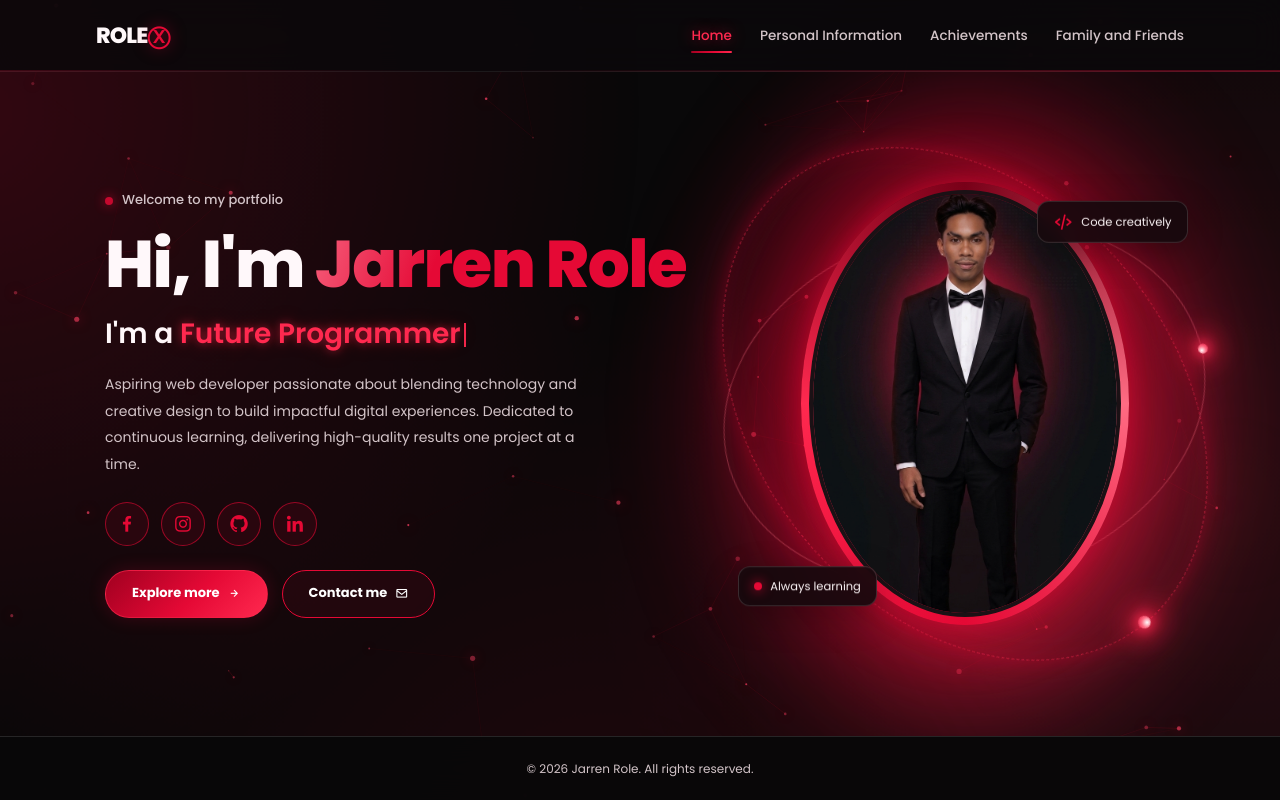
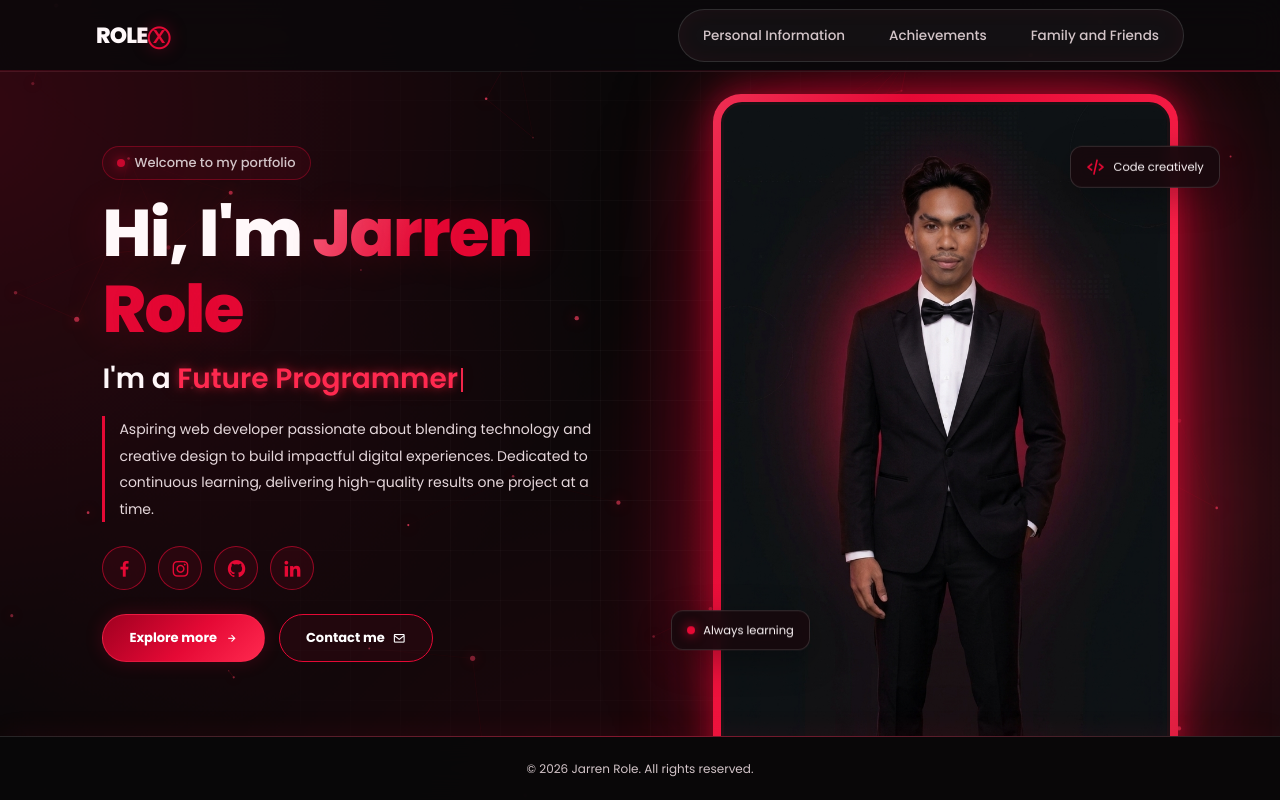
Before and after one commit to Jarrenrole/portfol, a plain HTML site: page index.html in a window 1280 px wide. Drawn offline with nearby package versions, Linux system fonts and the light colour scheme.

Commit message:
Update style.css

```diff
--- a/style.css
+++ b/style.css
@@ -721,3 +721,109 @@ html.is-measuring *, html.is-measuring *::before, html.is-measuring *::after {
     .fam-body::before { margin-bottom: .6rem; }
     .fam-body h3 { font-size: 1.3rem; }
 }
+
+/* =====================================================================
+   18. UPGRADES: NAV (3 links only), BIGGER SQUARE PROFILE, EXTRA POLISH
+   ===================================================================== */
+
+/* ----- A. NAVIGATION: only 3 links, always visible, upper right ----- */
+.navbar a[hidden] { display: inline-block !important; }
+.navbar a[href="#home"] { display: none !important; }
+
+@media (min-width: 1001px) {
+    .navbar {
+        gap: .6rem; padding: .5rem;
+        border: 1px solid var(--line); border-radius: 5rem;
+        background: rgba(255, 255, 255, .04);
+        box-shadow: inset 0 0 20px rgba(229, 9, 53, .06);
+    }
+    .navbar a {
+        padding: .9rem 1.8rem; border: 1px solid transparent; border-radius: 5rem;
+        transition: color .3s, background .3s, box-shadow .3s, transform .3s;
+    }
+    .navbar a::after { display: none; }
+    .navbar a:hover { color: #fff; background: rgba(229, 9, 53, .16); transform: translateY(-2px); }
+    .navbar a.active {
+        color: #fff; text-shadow: none;
+        background: var(--grad);
+        box-shadow: 0 0 20px rgba(229, 9, 53, .5);
+    }
+}
+
+/* ----- B. PROFILE PHOTO: bigger, square-cornered, head to toe ----- */
+.home-img {
+    width: auto; height: 100%; max-height: 62rem;
+    aspect-ratio: 3 / 4;
+}
+.orbit { display: none !important; }
+.image-glow { inset: 6%; border-radius: 3rem; filter: blur(60px); }
+.image-ring {
+    width: 100%; height: 100%; padding: .8rem;
+    border-radius: 2.8rem;
+    background: linear-gradient(120deg, #780018, #FF6B83, #E50935, #FF294F, #780018);
+    background-size: 220% 220%;
+    animation: ringFlow 6s ease-in-out infinite alternate;
+    box-shadow: 0 0 30px rgba(229, 9, 53, .55), 0 0 90px rgba(229, 9, 53, .25);
+}
+.image-ring img {
+    border-radius: 2.1rem; border: 3px solid #1B1115;
+    object-fit: contain;
+    object-position: center;
+    background: radial-gradient(circle at 50% 30%, #2a0f17, #120609);
+}
+.tag-top { top: 10%; right: -9%; }
+.tag-bottom { bottom: 10%; left: -9%; }
+@keyframes ringFlow { from { background-position: 0% 50%; } to { background-position: 100% 50%; } }
+
+@media (max-width: 1000px) {
+    .home-img { height: min(36vh, 32rem); width: auto; }
+    .tag-top { right: -14%; }
+    .tag-bottom { left: -14%; }
+}
+@media (max-width: 1000px) and (max-height: 700px) {
+    .home-img { height: min(28vh, 24rem); }
+}
+@media (max-height: 520px) and (orientation: landscape) {
+    .home-img { height: 100%; max-height: 34rem; width: auto; }
+}
+
+/* ----- C. EXTRA POLISH ----- */
+body::after {
+    content: ""; position: fixed; inset: 0; z-index: 0; pointer-events: none;
+    background-image:
+        linear-gradient(rgba(255, 255, 255, .028) 1px, transparent 1px),
+        linear-gradient(90deg, rgba(255, 255, 255, .028) 1px, transparent 1px);
+    background-size: 5rem 5rem;
+    -webkit-mask-image: radial-gradient(circle at 50% 50%, #000 15%, transparent 75%);
+            mask-image: radial-gradient(circle at 50% 50%, #000 15%, transparent 75%);
+}
+
+.card {
+    backdrop-filter: blur(10px); -webkit-backdrop-filter: blur(10px);
+    box-shadow: inset 0 1px 0 rgba(255, 255, 255, .08), 0 10px 30px rgba(0, 0, 0, .25);
+}
+
+.home h1 { text-shadow: 0 0 40px rgba(229, 9, 53, .18); }
+.home-description {
+    padding-left: 1.4rem;
+    border-left: 3px solid var(--main);
+    color: #E6D8DC;
+}
+.eyebrow {
+    width: fit-content; padding: .6rem 1.4rem;
+    border: 1px solid rgba(229, 9, 53, .35); border-radius: 5rem;
+    background: rgba(229, 9, 53, .08);
+}
+@media (max-width: 1000px) { .eyebrow { margin-inline: auto; } .home-description { text-align: left; } }
+
+.tile:hover { border-color: rgba(255, 41, 79, .7); }
+.tile b { letter-spacing: .01rem; }
+
+.page h2 span { text-shadow: 0 0 28px rgba(229, 9, 53, .45); }
+.label { letter-spacing: .12rem; text-transform: uppercase; font-size: 1.15rem; }
+
+.footer { box-shadow: 0 -1px 30px rgba(229, 9, 53, .08); }
+.footer::before {
+    content: ""; position: absolute; top: -1px; left: 0; width: 100%; height: 1px;
+    background: linear-gradient(90deg, transparent, var(--main), transparent); opacity: .5;
+}
```
